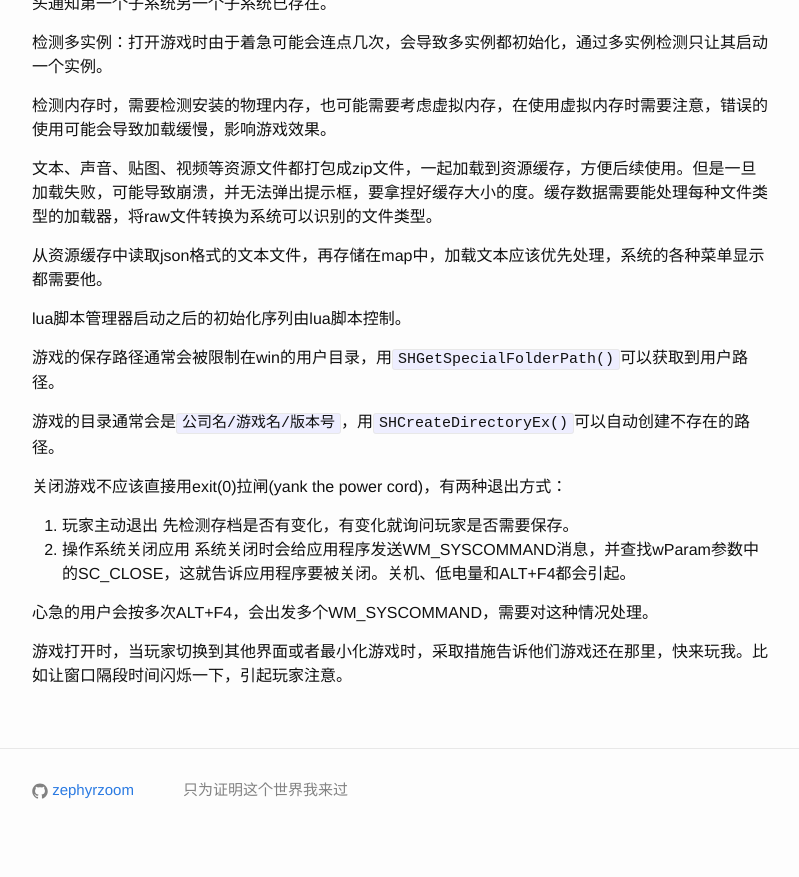
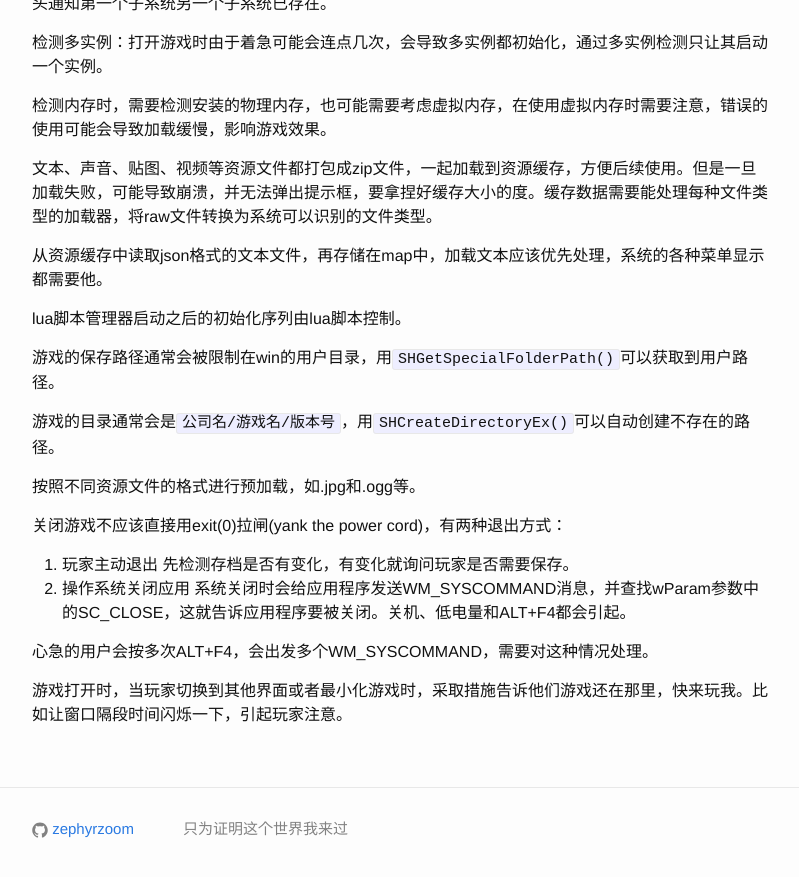
Before and after one commit to zephyrzoom/zephyrzoom.github.io, a Jekyll site: the page built from _posts/2017-09-09-game-coding.md, in a window 1280 px wide and 900 px high, scrolled down 4074 px. Shown: the top 877 px of the window, without its empty margins (238-1037 px from the left). Built offline with Jekyll 4.4.1, drawn with Linux system fonts in a browser that asks for light colours; comment, search, counter and statistics services are not loaded.

Commit message:
update game coding

```diff
--- a/_posts/2017-09-09-game-coding.md
+++ b/_posts/2017-09-09-game-coding.md
@@ -124,6 +124,8 @@ lua脚本管理器启动之后的初始化序列由lua脚本控制。
 
 游戏的目录通常会是`公司名/游戏名/版本号`，用`SHCreateDirectoryEx()`可以自动创建不存在的路径。
 
+按照不同资源文件的格式进行预加载，如.jpg和.ogg等。
+
 关闭游戏不应该直接用exit(0)拉闸(yank the power cord)，有两种退出方式：
 1. 玩家主动退出
 先检测存档是否有变化，有变化就询问玩家是否需要保存。
```
